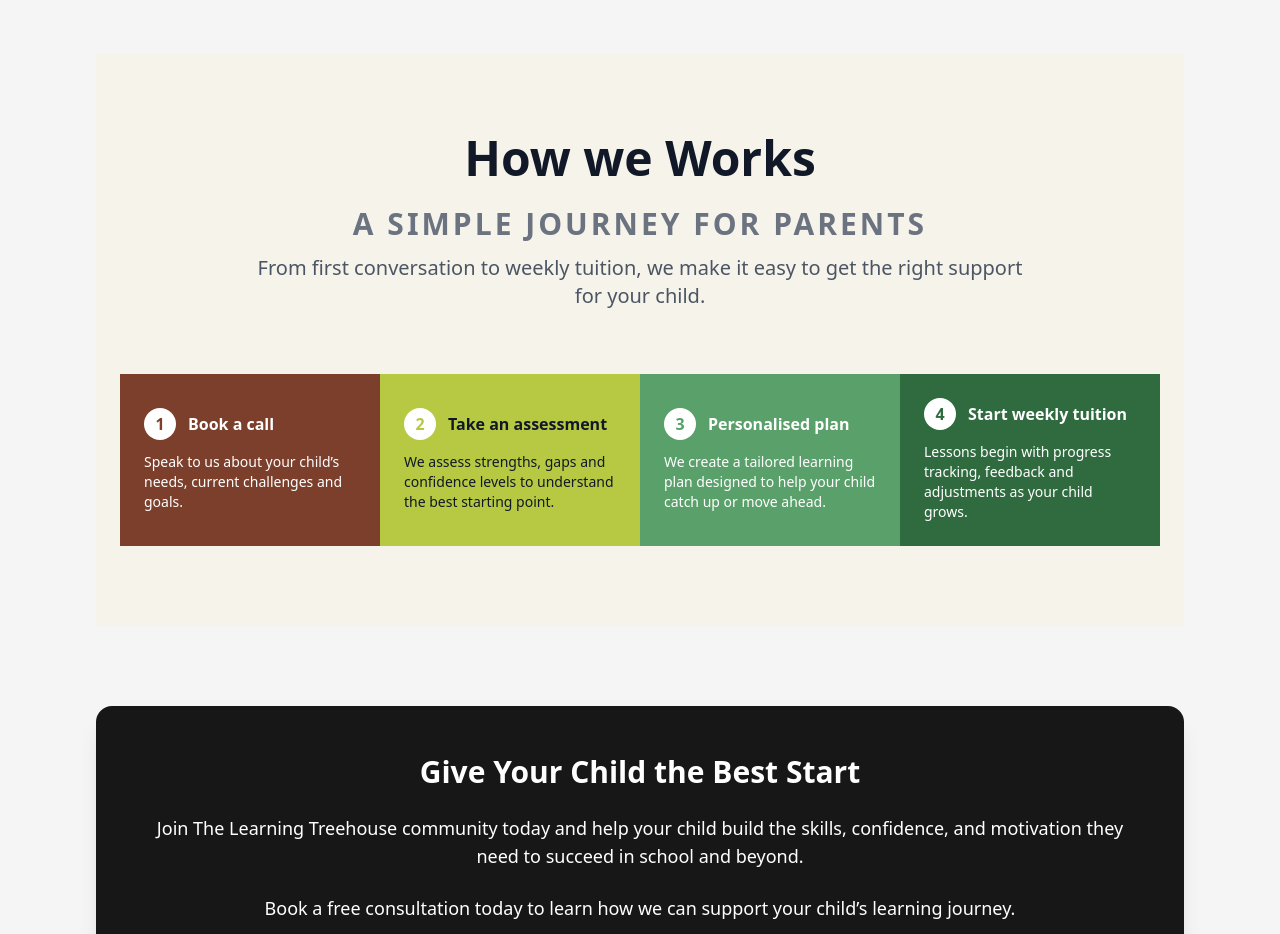
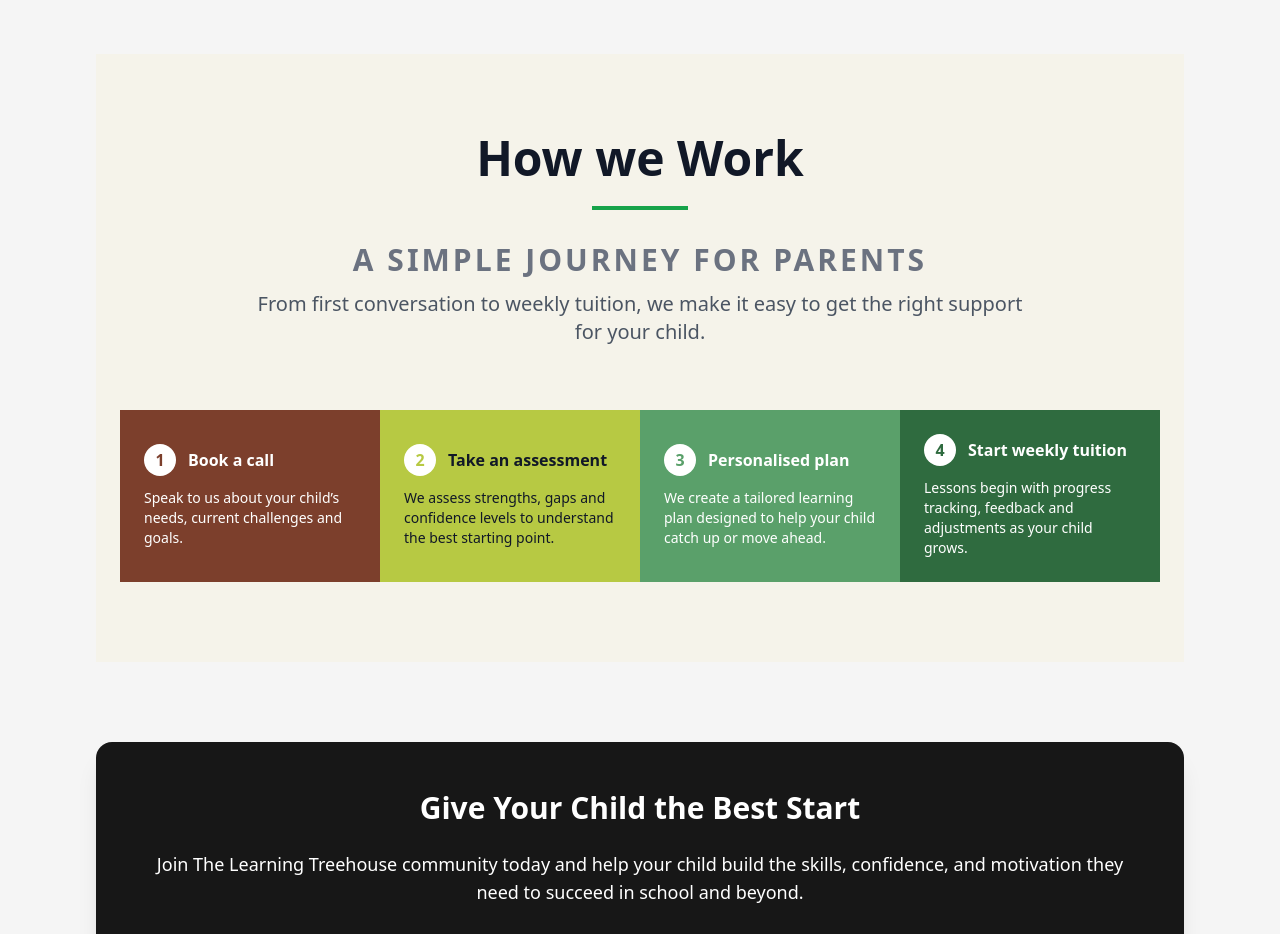
Before and after one commit to Raphael-Dawodu/tlth, a website: page public/index.html in a window 1280 px wide. Shown: the part 2240-3174 px from the top of the page. Drawn offline with nearby package versions, Linux system fonts and the light colour scheme.

Commit message:
Update index.html

```diff
--- a/public/index.html
+++ b/public/index.html
@@ -390,8 +390,9 @@ Join The Learning Treehouse today and give your child the support they need to s
 <div class="text-center mb-16 px-6">
 
   <h3 class="text-3xl md:text-5xl font-bold text-gray-900 mb-6 leading-tight">
-    How we Works
+    How we Work
   </h3>
+  <div class="w-24 h-1 bg-green-600 mx-auto mb-8"></div>
 
   <h2 class="text-1xl md:text-3xl font-semibold tracking-widest text-gray-500 uppercase mb-3">
     A simple journey for parents
```
